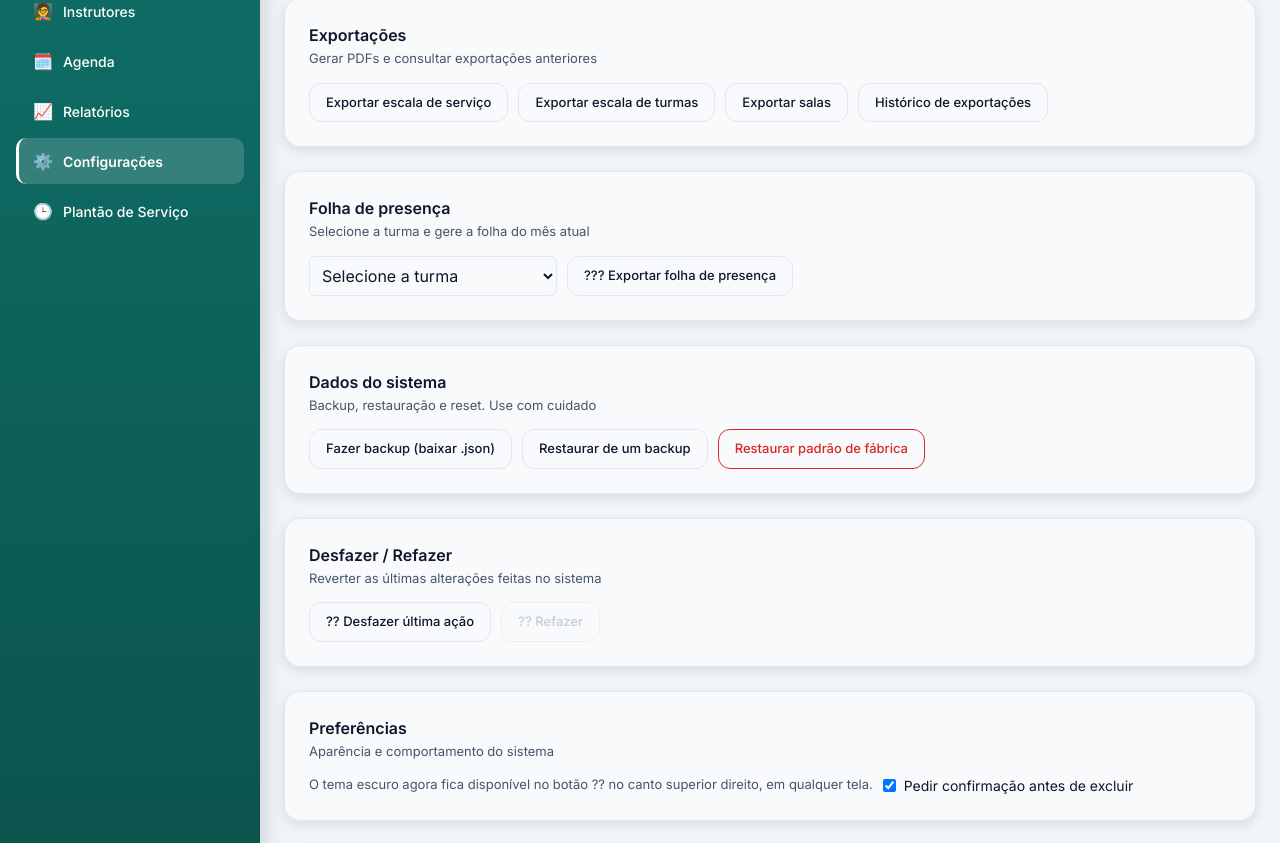
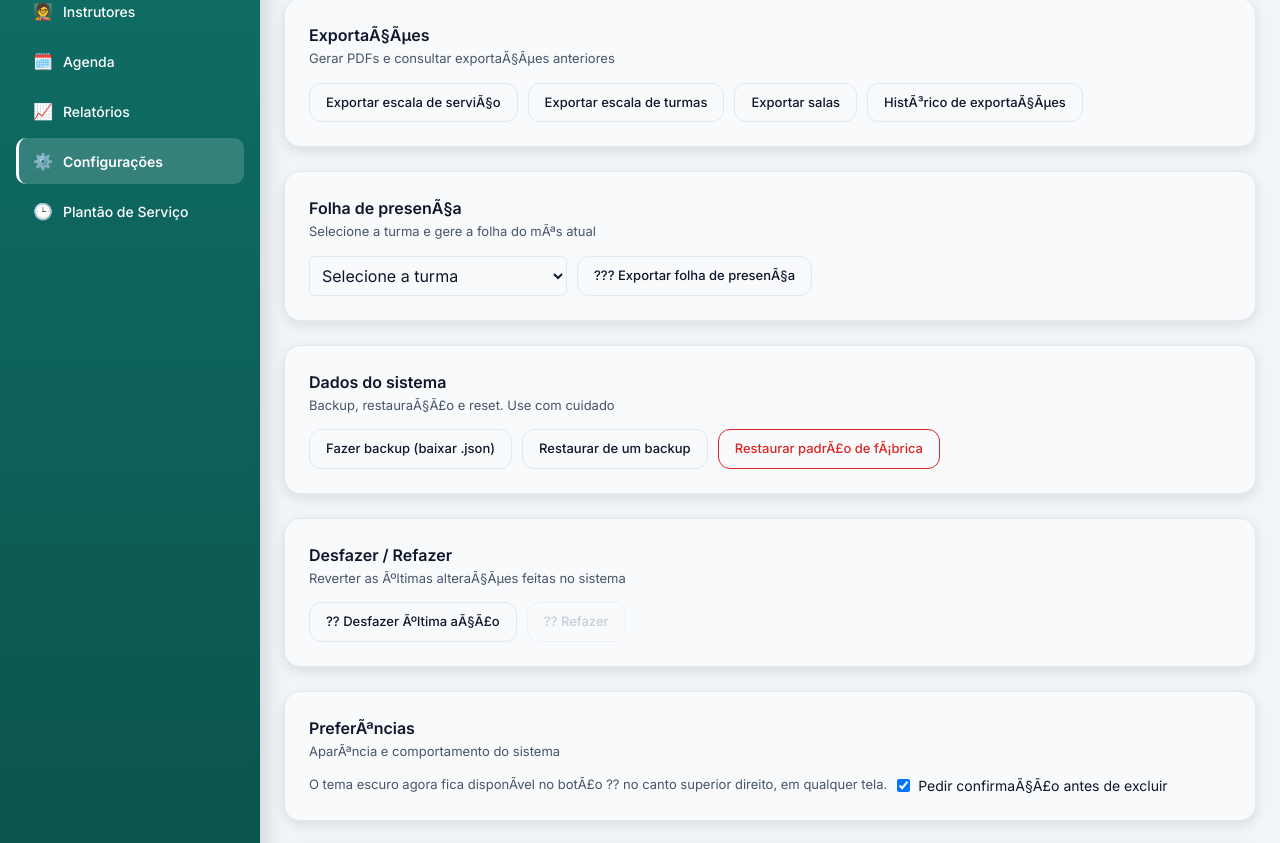
Before and after one commit to BrenoFranzin/apusm, a React (Vite) app: page /configuracoes in a window 1280 px wide. Shown: the part 354-1197 px from the top of the page. Built offline with nearby package versions, Linux system fonts and the light colour scheme.

Commit message:
auto-commit

```diff
--- a/src/modules/configuracoes/pages/ConfiguracoesPage.tsx
+++ b/src/modules/configuracoes/pages/ConfiguracoesPage.tsx
@@ -1,7 +1,7 @@
 // ======================================================
-// APUSM SaaS — Módulo Configurações
+// APUSM SaaS â€” MÃ³dulo ConfiguraÃ§Ãµes
 // Arquivo: ConfiguracoesPage.tsx
-// Histórico de exportações agora é um modal
+// HistÃ³rico de exportaÃ§Ãµes agora Ã© um modal
 // ======================================================
 
 import { useEffect, useRef, useState } from "react";
@@ -15,10 +15,10 @@ import { useModalidades } from "@/modules/modalidades/hooks/useModalidades";
 
 
 const LABEL_TIPO: Record<RegistroExportacao["tipo"], string> = {
-  servico: "Escala de Serviço",
+  servico: "Escala de ServiÃ§o",
   turmas: "Escala de Turmas",
   salas: "Escala de Salas",
-  presenca: "Folha de Presença",
+  presenca: "Folha de PresenÃ§a",
 };
 
 export default function ConfiguracoesPage() {
@@ -38,7 +38,7 @@ async function handleExportarPresenca() {
   if (!turmaSelecionadaId) { avisar("Selecione uma turma."); return; }
   const agora = new Date();
   await pdfService.exportarFolhaPresenca(turmaSelecionadaId, agora.getMonth(), agora.getFullYear());
-  avisar("Folha de presença exportada.");
+  avisar("Folha de presenÃ§a exportada.");
 }
 
 
@@ -73,10 +73,10 @@ async function handleExportarPresenca() {
     if (confirmar) {
       try {
         await backupService.restaurar(arquivo);
-        avisar("Dados restaurados. Recarregando a página...");
+        avisar("Dados restaurados. Recarregando a pÃ¡gina...");
         setTimeout(() => window.location.reload(), 1500);
       } catch {
-        avisar("Arquivo de backup inválido.");
+        avisar("Arquivo de backup invÃ¡lido.");
       }
     }
 
@@ -85,12 +85,12 @@ async function handleExportarPresenca() {
 
   function handleResetarFabrica() {
     const confirmar = window.confirm(
-      "Isso vai apagar todos os dados e voltar ao estado inicial do sistema. Essa ação não pode ser desfeita. Deseja continuar?"
+      "Isso vai apagar todos os dados e voltar ao estado inicial do sistema. Essa aÃ§Ã£o nÃ£o pode ser desfeita. Deseja continuar?"
     );
 
     if (confirmar) {
       backupService.resetarFabrica();
-      avisar("Sistema restaurado ao padrão de fábrica. Recarregando...");
+      avisar("Sistema restaurado ao padrÃ£o de fÃ¡brica. Recarregando...");
       setTimeout(() => window.location.reload(), 1500);
     }
   }
@@ -98,13 +98,13 @@ async function handleExportarPresenca() {
   function handleApagarTudo() {
   const FRASE = "APUSM ACADEMIA MODALIDADES";
 
-  if (!window.confirm("ATENÇÃO 1/3: isso vai apagar TODOS os associados, turmas, modalidades e instrutores. Deseja continuar?")) return;
-  if (!window.confirm("ATENÇÃO 2/3: essa ação NÃO PODE ser desfeita. Tem certeza absoluta?")) return;
-  if (!window.confirm("ATENÇÃO 3/3: última chance. Confirmar a exclusão definitiva de todos os dados?")) return;
+  if (!window.confirm("ATENÃ‡ÃƒO 1/3: isso vai apagar TODOS os associados, turmas, modalidades e instrutores. Deseja continuar?")) return;
+  if (!window.confirm("ATENÃ‡ÃƒO 2/3: essa aÃ§Ã£o NÃƒO PODE ser desfeita. Tem certeza absoluta?")) return;
+  if (!window.confirm("ATENÃ‡ÃƒO 3/3: Ãºltima chance. Confirmar a exclusÃ£o definitiva de todos os dados?")) return;
 
   const digitado = window.prompt(`Para confirmar, digite exatamente: ${FRASE}`);
   if (digitado?.trim() !== FRASE) {
-    avisar("Confirmação incorreta. Nenhum dado foi apagado.");
+    avisar("ConfirmaÃ§Ã£o incorreta. Nenhum dado foi apagado.");
     return;
   }
 
@@ -116,27 +116,27 @@ async function handleExportarPresenca() {
   function handleDesfazer() {
     const ok = historicoService.desfazer();
     if (ok) {
-      avisar("Última alteração desfeita. Recarregando...");
+      avisar("Ãšltima alteraÃ§Ã£o desfeita. Recarregando...");
       setTimeout(() => window.location.reload(), 1000);
     } else {
-      avisar("Não há nada para desfazer.");
+      avisar("NÃ£o hÃ¡ nada para desfazer.");
     }
   }
 
   function handleRefazer() {
     const ok = historicoService.refazer();
     if (ok) {
-      avisar("Alteração refeita. Recarregando...");
+      avisar("AlteraÃ§Ã£o refeita. Recarregando...");
       setTimeout(() => window.location.reload(), 1000);
     } else {
-      avisar("Não há nada para refazer.");
+      avisar("NÃ£o hÃ¡ nada para refazer.");
     }
   }
 
   async function handleExportarEscalaServico() {
     try {
       await pdfService.exportarEscalaServico();
-      avisar("Escala de serviço exportada.");
+      avisar("Escala de serviÃ§o exportada.");
     } catch {
       avisar("Erro ao gerar o PDF.");
     }
@@ -190,7 +190,7 @@ async function handleExportarPresenca() {
     <div style={{ display: "flex", flexDirection: "column", gap: 24 }}>
       <div>
         <h1 style={{ fontSize: 26, fontWeight: 700, margin: 0, color: "var(--text-primary)" }}>
-          Configurações
+          ConfiguraÃ§Ãµes
         </h1>
         <p style={{ color: "var(--text-secondary)", margin: "4px 0 0" }}>
           Ajustes administrativos do sistema APUSM
@@ -216,15 +216,15 @@ async function handleExportarPresenca() {
         <Btn onClick={() => setMostrarSalas(true)}>Gerenciar salas</Btn>
       </Section>
 
-      <Section title="Exportações" desc="Gerar PDFs e consultar exportações anteriores">
-        <Btn onClick={handleExportarEscalaServico}>Exportar escala de serviço</Btn>
+      <Section title="ExportaÃ§Ãµes" desc="Gerar PDFs e consultar exportaÃ§Ãµes anteriores">
+        <Btn onClick={handleExportarEscalaServico}>Exportar escala de serviÃ§o</Btn>
         <Btn onClick={handleExportarEscalaTurmas}>Exportar escala de turmas</Btn>
         <Btn onClick={handleExportarEscalaSalas}>Exportar salas</Btn>
-        <Btn onClick={handleAbrirHistorico}>Histórico de exportações</Btn>
+        <Btn onClick={handleAbrirHistorico}>HistÃ³rico de exportaÃ§Ãµes</Btn>
       </Section>
 
 
-      <Section title="Folha de presença" desc="Selecione a turma e gere a folha do mês atual">
+      <Section title="Folha de presenÃ§a" desc="Selecione a turma e gere a folha do mÃªs atual">
   <select
     value={turmaSelecionadaId}
     onChange={(e) => setTurmaSelecionadaId(e.target.value)}
@@ -235,18 +235,18 @@ async function handleExportarPresenca() {
       const mod = modalidades.find((m) => m.id === t.modalidadeId);
       return (
         <option key={t.id} value={t.id}>
-          {mod?.nome ?? "-"} — {t.dia} {t.horario}
+          {mod?.nome ?? "-"} â€” {t.dia} {t.horario}
         </option>
       );
     })}
   </select>
-  <Btn onClick={handleExportarPresenca}>??? Exportar folha de presença</Btn>
+  <Btn onClick={handleExportarPresenca}>??? Exportar folha de presenÃ§a</Btn>
 </Section>
 
-      <Section title="Dados do sistema" desc="Backup, restauração e reset. Use com cuidado">
+      <Section title="Dados do sistema" desc="Backup, restauraÃ§Ã£o e reset. Use com cuidado">
         <Btn onClick={handleBackup}>Fazer backup (baixar .json)</Btn>
         <Btn onClick={handleClickRestaurar}>Restaurar de um backup</Btn>
-        <Btn danger onClick={handleResetarFabrica}>Restaurar padrão de fábrica</Btn>
+        <Btn danger onClick={handleResetarFabrica}>Restaurar padrÃ£o de fÃ¡brica</Btn>
         <input
           ref={inputRestaurarRef}
           type="file"
@@ -256,26 +256,26 @@ async function handleExportarPresenca() {
         />
       </Section>
 
-      <Section title="Desfazer / Refazer" desc="Reverter as últimas alterações feitas no sistema">
+      <Section title="Desfazer / Refazer" desc="Reverter as Ãºltimas alteraÃ§Ãµes feitas no sistema">
         <Btn onClick={handleDesfazer} disabled={!historicoService.podeDesfazer()}>
-          ?? Desfazer última ação
+          ?? Desfazer Ãºltima aÃ§Ã£o
         </Btn>
         <Btn onClick={handleRefazer} disabled={!historicoService.podeRefazer()}>
           ?? Refazer
         </Btn>
       </Section>
 
-      <Section title="Preferências" desc="Aparência e comportamento do sistema">
+      <Section title="PreferÃªncias" desc="AparÃªncia e comportamento do sistema">
         <p style={{ fontSize: 13, color: "var(--text-secondary)" }}>
-          O tema escuro agora fica disponível no botão ?? no canto superior direito, em qualquer tela.
+          O tema escuro agora fica disponÃ­vel no botÃ£o ?? no canto superior direito, em qualquer tela.
         </p>
         <label style={{ display: "flex", alignItems: "center", gap: 8, fontSize: 14, color: "var(--text-primary)" }}>
-          <input type="checkbox" defaultChecked /> Pedir confirmação antes de excluir
+          <input type="checkbox" defaultChecked /> Pedir confirmaÃ§Ã£o antes de excluir
         </label>
       </Section>
 
-      <Section title="Zona de risco" desc="Ações que apagam dados permanentemente" perigo>
-        <Btn danger onClick={handleApagarTudo}>Apagar tudo e recomeçar</Btn>
+      <Section title="Zona de risco" desc="AÃ§Ãµes que apagam dados permanentemente" perigo>
+        <Btn danger onClick={handleApagarTudo}>Apagar tudo e recomeÃ§ar</Btn>
       </Section>
 
       {mostrarHistorico && (
@@ -294,7 +294,7 @@ async function handleExportarPresenca() {
 }
 
 // ==========================
-// MODAL DE HISTÓRICO
+// MODAL DE HISTÃ“RICO
 // ==========================
 
 function ModalHistorico({
@@ -337,19 +337,19 @@ function ModalHistorico({
       >
         <div style={{ display: "flex", justifyContent: "space-between", alignItems: "center", marginBottom: 16 }}>
           <h2 style={{ fontWeight: 600, fontSize: 17, margin: 0, color: "var(--text-primary)" }}>
-            Histórico de exportações
+            HistÃ³rico de exportaÃ§Ãµes
           </h2>
           <button
             onClick={onFechar}
             style={{ fontSize: 20, lineHeight: 1, color: "var(--text-muted)", background: "none", border: "none" }}
           >
-            ×
+            Ã—
           </button>
         </div>
 
         {historico.length === 0 ? (
           <p style={{ color: "var(--text-muted)", fontSize: 14 }}>
-            Nenhuma exportação registrada ainda.
+            Nenhuma exportaÃ§Ã£o registrada ainda.
           </p>
         ) : (
           <div style={{ display: "flex", flexDirection: "column", gap: 10 }}>
@@ -404,7 +404,7 @@ function ModalHistorico({
 }
 
 // ==========================
-// SEÇÃO PADRÃO
+// SEÃ‡ÃƒO PADRÃƒO
 // ==========================
 
 function Section({
```
Also changed, not shown: src/modules/modalidades/components/ModalidadeCard.tsx (+5 -5 lines).
